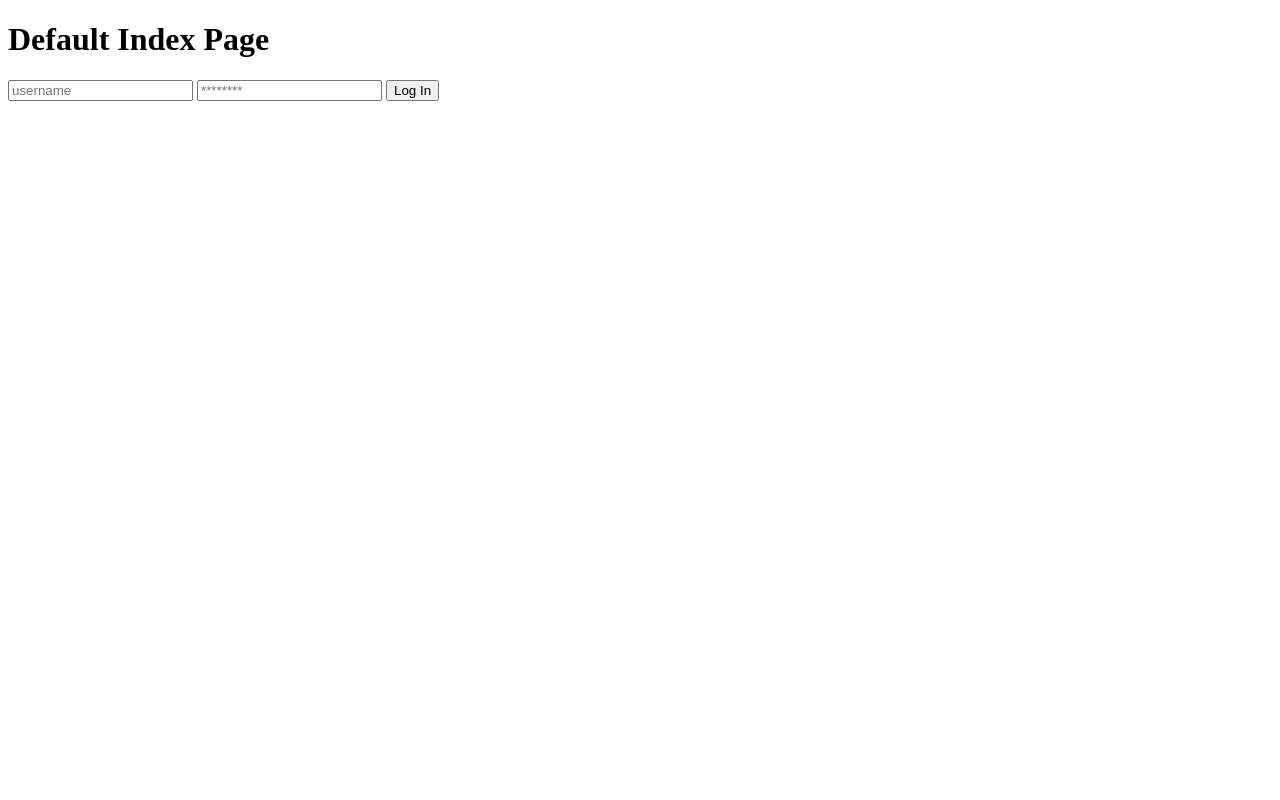
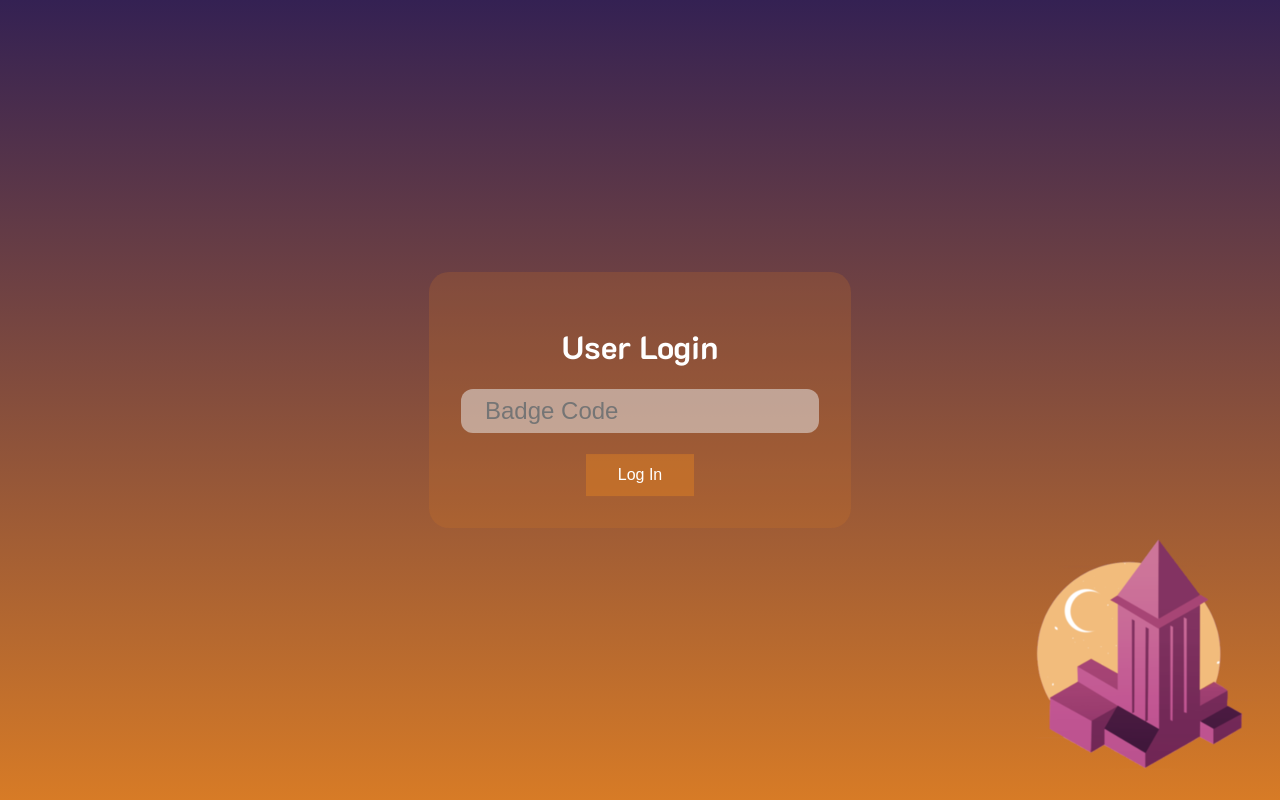
Before and after one commit to HackMerced/HackMerced-IX-Live, a Flask app: template frontend/templates/index.html in a window 1280 px wide. Run offline with Flask 3, Linux system fonts and the light colour scheme; the template is opened without the code that fills it, so the values that code supplies are empty.

Commit message:
Implemented the login page front-end.

```diff
--- a/frontend/static/css/style.css
+++ b/frontend/static/css/style.css
@@ -0,0 +1,46 @@
+html {
+	margin: 0;
+	height: 100%;
+}
+
+body {
+	margin: 0;
+	height: 100%;
+	font-family: "K2D";
+	background: linear-gradient(to bottom, #342153 0%, #D77B26 100%);
+	background-image: url("/static/png/hmix-bg-300.png"), linear-gradient(to bottom, #342153 0%, #D77B26 100%);
+	background-position: right bottom;
+	background-repeat: no-repeat;
+}
+
+input[type="text"] {
+	background-color: #EDEFF280;
+	padding: 8px 1em;
+	font-size: 24px;
+	border: none;
+	border-radius: 12px;
+	color: white;
+}
+
+input[type="submit"] {
+	background-color: #D77B2691;
+	font-size: 16px;
+	padding: 12px 32px;
+	border: none;
+	color: white;
+}
+
+/* Absolutely center something both vertically and horizontally. */
+.total-center {
+	position: absolute;
+	top: 50%;
+	left: 50%;
+	transform: translateX(-50%) translateY(-50%);
+}
+
+#login-form {
+	background-color: #D77B2633;
+	border-radius: 20px;
+	padding: 32px;
+	color: white;
+}
--- a/frontend/templates/includes/header.html
+++ b/frontend/templates/includes/header.html
@@ -2,4 +2,7 @@
 	<title>{{ pageTitle }}</title>
 	<link rel="stylesheet" type="text/css" href="/static/css/style.css">
 	<link rel="shortcut icon" type="image/png" href="/static/png/favicon.png">
+	<link rel="preconnect" href="https://fonts.googleapis.com">
+	<link rel="preconnect" href="https://fonts.gstatic.com" crossorigin>
+	<link href="https://fonts.googleapis.com/css2?family=K2D:ital,wght@0,100;0,200;0,300;0,400;0,500;0,600;0,700;0,800;1,100;1,200;1,300;1,400;1,500;1,600;1,700;1,800&family=Roboto&display=swap" rel="stylesheet">
 </head>
--- a/frontend/templates/index.html
+++ b/frontend/templates/index.html
@@ -1,21 +1,25 @@
 <!DOCTYPE html>
 <html>
 
-{% set pageTitle = "CHANGE ME IN index.html" %}{% include "includes/header.html" %}
+{% set pageTitle = "HackMerced IX" %}{% include "includes/header.html" %}
 
 <body>
 
-	<h1>Default Index Page</h1>
+	<div id="login-form" class="total-center">
 
-	<form action="/login" method="POST">
-		<input type="text" id="username" name="username" placeholder="username" />
-		<input type="password" id="username" name="password" placeholder="********" />
-		<input type="submit" value="Log In" />
-	</form>
+		<center>
 
-	{% if failed %}
-		<p style="color: red">Login failed.</p>
-	{% endif %}
+			<h1>User Login</h1>
+
+			<form action="/login" method="POST">
+				<input type="text" id="code" name="code" placeholder="Badge Code" />
+				<br><br>
+				<input type="submit" value="Log In" />
+			</form>
+
+		</center>
+
+	</div>
 
 </body>
 
```
Also changed, not shown: frontend/route.py (+9 -8 lines), frontend/static/png/hmix-bg-300.png (added), frontend/static/png/hmix-bg-500.png (added).
